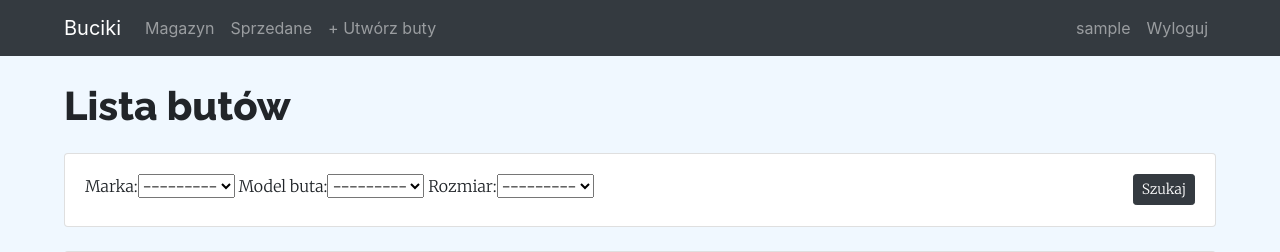
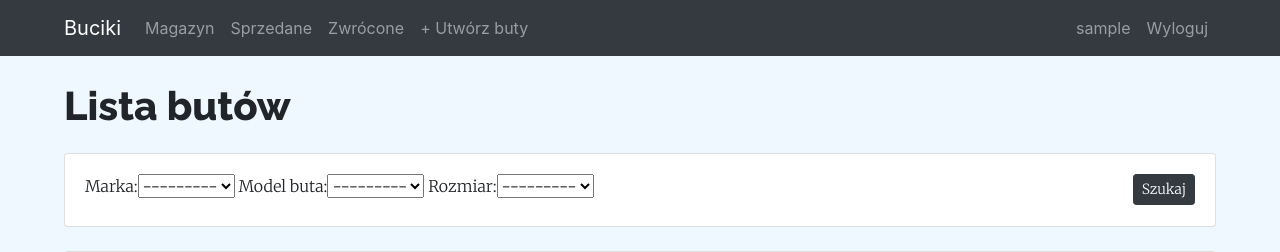
Before and after one commit to Oscris1/shoes-project, a Django app: page /magazyn/ in a window 1280 px wide. Shown: the top 252 px of the page. Run offline with Django 3.2, Linux system fonts and the light colour scheme; the visitor is signed in with stand-in values (Sample User, id 1); data that the repository does not hold is empty.

Commit message:
added link for "zwrócone" list view in navbar

```diff
--- a/templates/magazyn/base_magazyn.html
+++ b/templates/magazyn/base_magazyn.html
@@ -23,6 +23,9 @@
             </li>
             <li class="nav-item">
               <a class="nav-link" href="{% url 'sprzedane_list' %}">Sprzedane</a>
+            </li>
+            <li class="nav-item">
+              <a class="nav-link" href="{% url 'zwrot_list' %}">Zwrócone</a>
             </li>
             <li class="nav-item">
               <a class="nav-link" href="{% url 'magazyn_create' %}">+ Utwórz buty</a>
```
